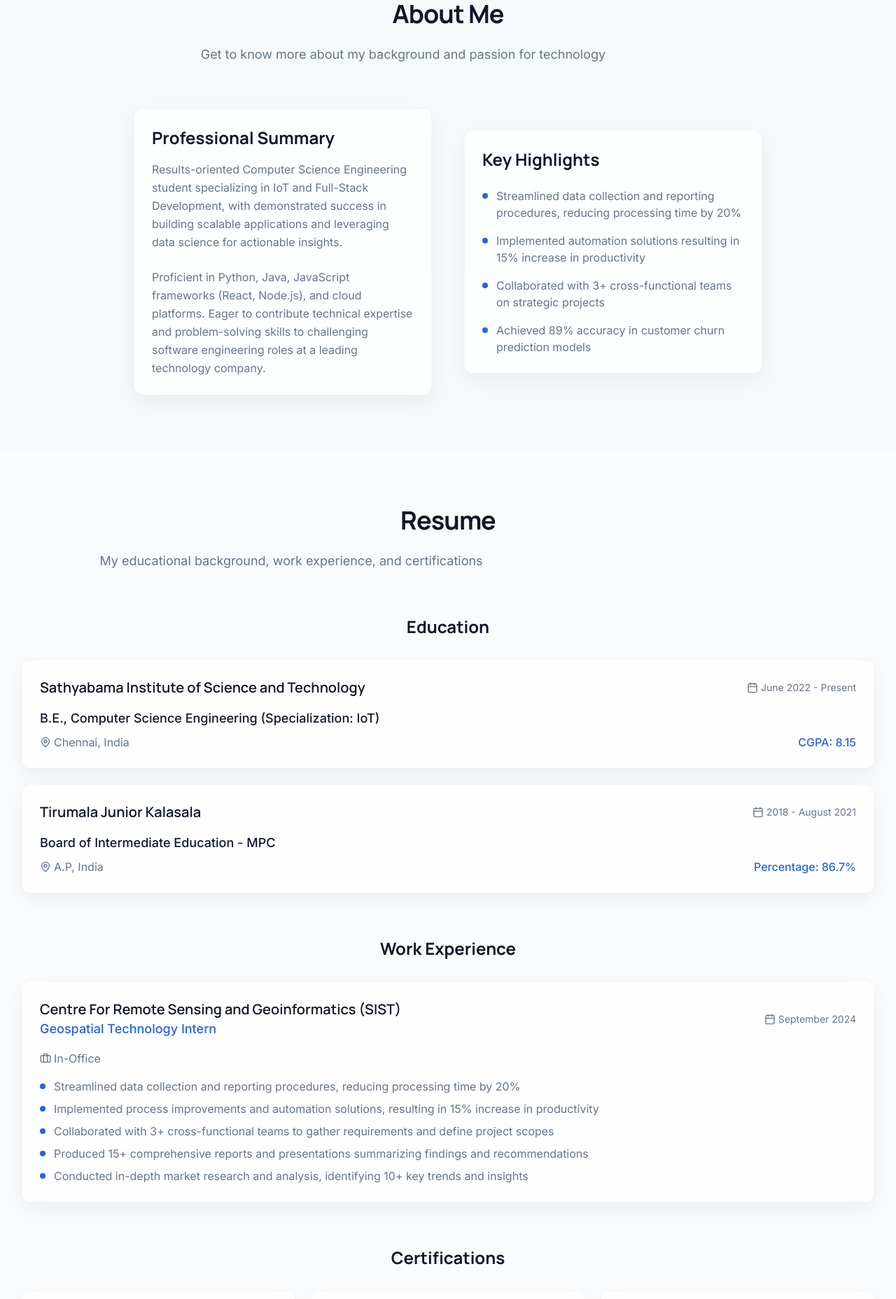
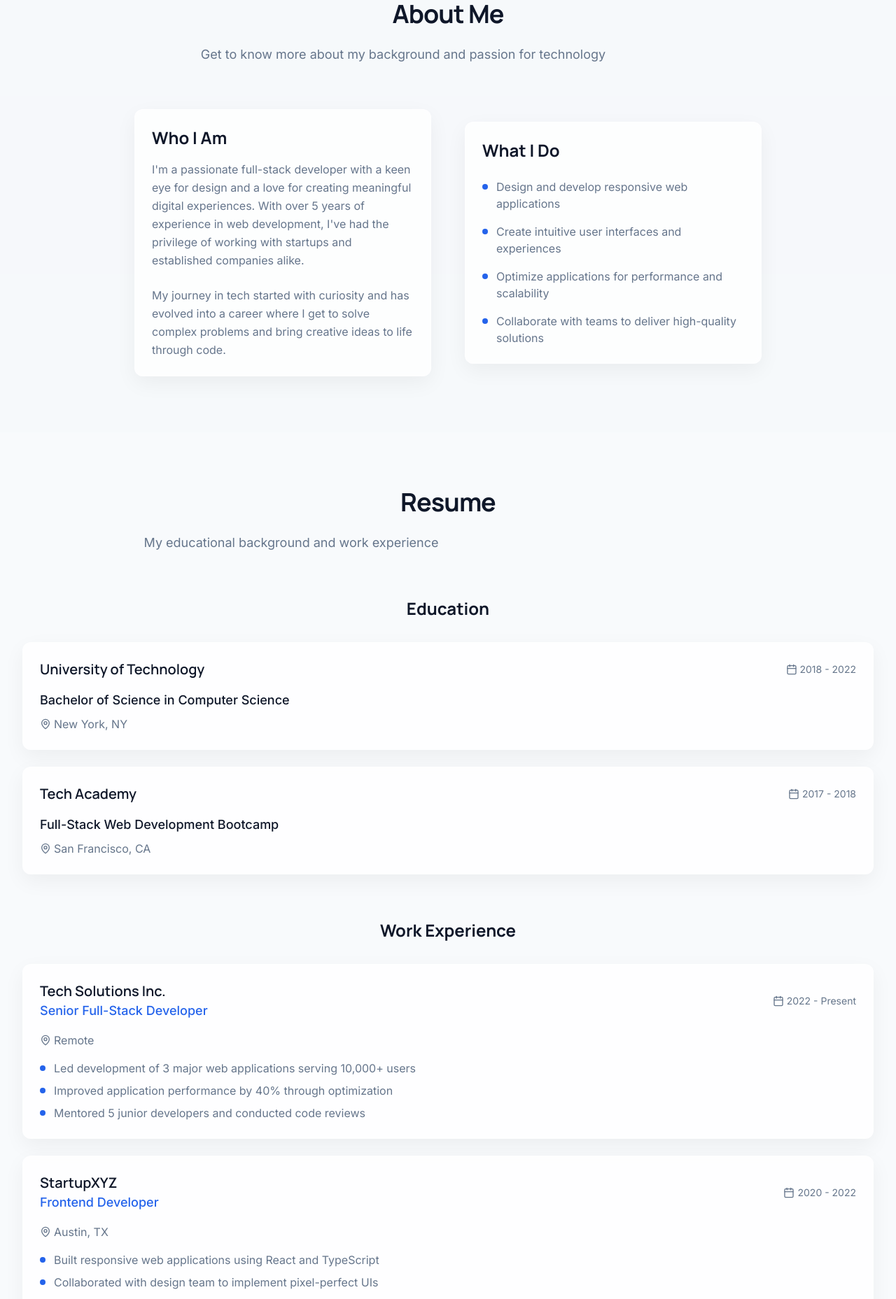
Before and after one commit to SANKEERTH569/Sankeerth_Portfolio, a React (Vite) app: page / in a window 1280 px wide. Shown: the part 880-2737 px from the top of the page at 70% size. Built offline with nearby package versions, Linux system fonts and the light colour scheme.

Commit message:
Revert to original content
Reverts the changes made to the content of the portfolio website, restoring it to its previous state.

```diff
--- a/src/components/About.tsx
+++ b/src/components/About.tsx
@@ -23,38 +23,38 @@ const About: React.FC = () => {
         <div className="grid grid-cols-1 lg:grid-cols-2 gap-12 items-center">
           <div className="reveal" data-direction="left">
             <div className="card-glass">
-              <h3 className="font-display text-2xl font-bold mb-4">Professional Summary</h3>
+              <h3 className="font-display text-2xl font-bold mb-4">Who I Am</h3>
               <p className="text-muted-foreground leading-relaxed mb-6">
-                Results-oriented Computer Science Engineering student specializing in IoT and Full-Stack Development,
-                with demonstrated success in building scalable applications and leveraging data science for actionable insights.
+                I'm a passionate full-stack developer with a keen eye for design and a love for creating
+                meaningful digital experiences. With over 5 years of experience in web development,
+                I've had the privilege of working with startups and established companies alike.
               </p>
               <p className="text-muted-foreground leading-relaxed">
-                Proficient in Python, Java, JavaScript frameworks (React, Node.js), and cloud platforms.
-                Eager to contribute technical expertise and problem-solving skills to challenging software engineering
-                roles at a leading technology company.
+                My journey in tech started with curiosity and has evolved into a career where I get to
+                solve complex problems and bring creative ideas to life through code.
               </p>
             </div>
           </div>
 
           <div className="reveal" data-direction="right">
             <div className="card-glass">
-              <h3 className="font-display text-2xl font-bold mb-6">Key Highlights</h3>
+              <h3 className="font-display text-2xl font-bold mb-6">What I Do</h3>
               <ul className="space-y-4">
                 <li className="flex items-start">
                   <div className="w-2 h-2 bg-primary rounded-full mt-2 mr-3 flex-shrink-0"></div>
-                  <span className="text-muted-foreground">Streamlined data collection and reporting procedures, reducing processing time by 20%</span>
+                  <span className="text-muted-foreground">Design and develop responsive web applications</span>
                 </li>
                 <li className="flex items-start">
                   <div className="w-2 h-2 bg-primary rounded-full mt-2 mr-3 flex-shrink-0"></div>
-                  <span className="text-muted-foreground">Implemented automation solutions resulting in 15% increase in productivity</span>
+                  <span className="text-muted-foreground">Create intuitive user interfaces and experiences</span>
                 </li>
                 <li className="flex items-start">
                   <div className="w-2 h-2 bg-primary rounded-full mt-2 mr-3 flex-shrink-0"></div>
-                  <span className="text-muted-foreground">Collaborated with 3+ cross-functional teams on strategic projects</span>
+                  <span className="text-muted-foreground">Optimize applications for performance and scalability</span>
                 </li>
                 <li className="flex items-start">
                   <div className="w-2 h-2 bg-primary rounded-full mt-2 mr-3 flex-shrink-0"></div>
-                  <span className="text-muted-foreground">Achieved 89% accuracy in customer churn prediction models</span>
+                  <span className="text-muted-foreground">Collaborate with teams to deliver high-quality solutions</span>
                 </li>
               </ul>
             </div>
--- a/src/components/Contact.tsx
+++ b/src/components/Contact.tsx
@@ -15,31 +15,31 @@ const Contact: React.FC = () => {
     {
       icon: <Mail className="w-5 h-5" />,
       label: "Email",
-      value: "sankeerthbalabhadra@gmail.com",
-      href: "mailto:sankeerthbalabhadra@gmail.com"
+      value: "john@example.com",
+      href: "mailto:john@example.com"
     },
     {
       icon: <Phone className="w-5 h-5" />,
       label: "Phone",
-      value: "+91 9398958886",
-      href: "tel:+919398958886"
+      value: "+1 (555) 123-4567",
+      href: "tel:+15551234567"
     },
     {
       icon: <Linkedin className="w-5 h-5" />,
       label: "LinkedIn",
-      value: "LinkedIn Profile",
+      value: "linkedin.com/in/johndoe",
       href: "#"
     },
     {
       icon: <Github className="w-5 h-5" />,
       label: "GitHub",
-      value: "GitHub Profile",
+      value: "github.com/johndoe",
       href: "#"
     },
     {
       icon: <MapPin className="w-5 h-5" />,
       label: "Location",
-      value: "Chennai, India",
+      value: "New York, NY",
       href: "#"
     }
   ];
@@ -50,7 +50,7 @@ const Contact: React.FC = () => {
         <div className="text-center mb-16">
           <h2 className="section-title reveal" data-direction="up">Get In Touch</h2>
           <p className="section-subtitle reveal" data-direction="up" style={{ transitionDelay: '0.1s' }}>
-            Let's connect and discuss opportunities to work together
+            Let's connect and discuss opportunities
           </p>
         </div>
 
@@ -83,19 +83,19 @@ const Contact: React.FC = () => {
               <h3 className="font-display text-2xl font-bold mb-6">Let's Work Together</h3>
               <p className="text-muted-foreground leading-relaxed mb-6">
                 I'm always interested in new opportunities and exciting projects.
-                Whether you're looking for a full-stack developer, a data science enthusiast,
-                or someone passionate about IoT solutions, I'd love to hear from you.
+                Whether you need a website, web application, or just want to chat about tech,
+                I'd love to hear from you.
               </p>
               <p className="text-muted-foreground leading-relaxed mb-8">
                 Feel free to reach out through any of the contact methods listed,
                 and I'll get back to you as soon as possible.
               </p>
               <a
-                href="mailto:sankeerthbalabhadra@gmail.com"
+                href="mailto:john@example.com"
                 className="btn-primary inline-flex items-center gap-2"
               >
                 <Mail className="w-4 h-4" />
-                Send Email
+                Send Message
               </a>
             </div>
           </div>
--- a/src/components/Projects.tsx
+++ b/src/components/Projects.tsx
@@ -1,6 +1,6 @@
 
 import React, { useEffect } from 'react';
-import { ExternalLink, Github, Calendar } from 'lucide-react';
+import { ExternalLink, Github } from 'lucide-react';
 import { useRevealAnimation } from '../utils/animations';
 
 const Projects: React.FC = () => {
@@ -13,67 +13,23 @@ const Projects: React.FC = () => {
 
   const projects = [
     {
-      title: "Intelligent Crop Recommendation Model",
-      period: "December 2023 - February 2024",
-      description: "Engineered an IoT-based smart agricultural system using Python (Scikit-Learn) and environmental sensors to provide real-time, data-driven crop recommendations via an Android application.",
-      technologies: ["Python", "Scikit-Learn", "IoT", "Android Studio", "Machine Learning"],
-      achievements: [
-        "Achieved significant accuracy in real-time crop suggestions by integrating sensor data",
-        "Improved farming decision-making efficiency and sustainability",
-        "Leveraged data-driven insights to optimize agricultural productivity"
-      ],
+      title: "E-Commerce Platform",
+      description: "A full-stack e-commerce solution built with React, Node.js, and PostgreSQL. Features include user authentication, product management, shopping cart, and payment integration.",
+      technologies: ["React", "Node.js", "PostgreSQL", "Stripe", "Tailwind CSS"],
       github: "#",
       demo: "#"
     },
     {
-      title: "Enhancing CAPTCHA Security with Privacy-Preserving ML",
-      period: "September 2023 - October 2023",
-      description: "Developed a privacy-preserving machine learning model (using Random Forest) integrated with JavaScript behavioral analytics to enhance CAPTCHA security.",
-      technologies: ["Python", "Random Forest", "JavaScript", "Flask", "PostgreSQL", "Postman"],
-      achievements: [
-        "Achieved 31% improvement in bot detection accuracy",
-        "Incorporated privacy-preserving techniques for secure data usage",
-        "Increased CAPTCHA bypass resistance by 31%"
-      ],
+      title: "Task Management App",
+      description: "A collaborative task management application with real-time updates, drag-and-drop functionality, and team collaboration features.",
+      technologies: ["Next.js", "Socket.io", "MongoDB", "TypeScript"],
       github: "#",
       demo: "#"
     },
     {
-      title: "Hospital Management System",
-      period: "July 2023 - August 2023",
-      description: "Architected and developed a full-stack Hospital Management System featuring secure user authentication (JWT) and role-based access control.",
-      technologies: ["React TS", "Node.js", "Flask", "PostgreSQL", "JWT"],
-      achievements: [
-        "Improved operational efficiency by 40%",
-        "Implemented secure authentication and optimized data flow",
-        "Facilitated streamlined hospital workflows"
-      ],
-      github: "#",
-      demo: "#"
-    },
-    {
-      title: "Churn Prediction System",
-      period: "July 2023 - August 2023",
-      description: "Designed and implemented a customer churn prediction model using Logistic Regression and Scikit-Learn, achieving 89% accuracy on telecom customer data.",
-      technologies: ["Python", "Logistic Regression", "Scikit-Learn", "Data Analysis"],
-      achievements: [
-        "Achieved 89% accuracy in churn prediction",
-        "Enhanced customer retention strategies",
-        "Delivered actionable insights to stakeholders"
-      ],
-      github: "#",
-      demo: "#"
-    },
-    {
-      title: "B2B Inventory and Order Management System",
-      period: "July 2023 - August 2023",
-      description: "Built a real-time B2B inventory and order management web application using the MERN stack, incorporating JWT authentication.",
-      technologies: ["MongoDB", "Express.js", "React.js", "Node.js", "JWT"],
-      achievements: [
-        "Achieved 98% uptime with real-time tracking features",
-        "Enhanced user experience with secure login and dynamic analytics",
-        "Reduced manual errors by 45%"
-      ],
+      title: "Weather Dashboard",
+      description: "A responsive weather dashboard that displays current weather and forecasts with beautiful data visualizations and location-based services.",
+      technologies: ["Vue.js", "Chart.js", "OpenWeather API", "CSS3"],
       github: "#",
       demo: "#"
     }
@@ -82,56 +38,30 @@ const Projects: React.FC = () => {
   return (
     <section id="projects" className="section-container bg-secondary/30">
       <div className="text-center mb-16">
-        <h2 className="section-title reveal" data-direction="up">Projects</h2>
+        <h2 className="section-title reveal" data-direction="up">Featured Projects</h2>
         <p className="section-subtitle reveal" data-direction="up" style={{ transitionDelay: '0.1s' }}>
-          A showcase of my technical projects and achievements
+          Some of the projects I've worked on recently
         </p>
       </div>
 
-      <div className="grid grid-cols-1 lg:grid-cols-2 gap-8">
+      <div className="grid grid-cols-1 md:grid-cols-2 lg:grid-cols-3 gap-8">
         {projects.map((project, index) => (
-          <div key={index} className="reveal" data-direction="up" style={{ transitionDelay: `${index * 0.1}s` }}>
-            <div className="card-glass h-full flex flex-col">
-              <div className="flex-1">
-                <div className="flex items-center justify-between mb-4">
-                  <h3 className="font-display text-xl font-bold">{project.title}</h3>
-                  <div className="flex items-center text-muted-foreground text-sm">
-                    <Calendar className="w-4 h-4 mr-1" />
-                    {project.period}
-                  </div>
-                </div>
-
+          <div key={index} className="reveal card-glass" data-direction="up" style={{ transitionDelay: `${index * 0.1}s` }}>
+            <h3 className="font-display text-xl font-bold mb-4">{project.title}</h3>
             <p className="text-muted-foreground mb-4 leading-relaxed">
               {project.description}
             </p>
-
-                <div className="mb-4">
-                  <h4 className="font-medium mb-2">Key Achievements:</h4>
-                  <ul className="space-y-1">
-                    {project.achievements.map((achievement, achievementIndex) => (
-                      <li key={achievementIndex} className="flex items-start text-sm">
-                        <div className="w-1.5 h-1.5 bg-primary rounded-full mt-2 mr-2 flex-shrink-0"></div>
-                        <span className="text-muted-foreground">{achievement}</span>
-                      </li>
-                    ))}
-                  </ul>
-                </div>
-
-                <div className="mb-6">
-                  <div className="flex flex-wrap gap-2">
+            <div className="flex flex-wrap gap-2 mb-6">
               {project.technologies.map((tech, techIndex) => (
                 <span
                   key={techIndex}
-                        className="px-3 py-1 bg-primary/10 text-primary text-xs rounded-full font-medium"
+                  className="px-3 py-1 bg-primary/10 text-primary text-sm rounded-full font-medium"
                 >
                   {tech}
                 </span>
               ))}
             </div>
-                </div>
-              </div>
-
-              <div className="flex gap-4 pt-4 border-t border-border">
+            <div className="flex gap-4">
               <a
                 href={project.github}
                 className="flex items-center gap-2 text-muted-foreground hover:text-primary transition-colors"
@@ -148,7 +78,6 @@ const Projects: React.FC = () => {
               </a>
             </div>
           </div>
-          </div>
         ))}
       </div>
     </section>
--- a/src/components/Resume.tsx
+++ b/src/components/Resume.tsx
@@ -1,6 +1,6 @@
 
 import React, { useEffect } from 'react';
-import { Calendar, MapPin, Award, Briefcase } from 'lucide-react';
+import { Calendar, MapPin } from 'lucide-react';
 import { useRevealAnimation } from '../utils/animations';
 
 const Resume: React.FC = () => {
@@ -13,55 +13,41 @@ const Resume: React.FC = () => {
 
   const education = [
     {
-      institution: "Sathyabama Institute of Science and Technology",
-      degree: "B.E., Computer Science Engineering (Specialization: IoT)",
-      period: "June 2022 - Present",
-      location: "Chennai, India",
-      grade: "CGPA: 8.15"
+      institution: "University of Technology",
+      degree: "Bachelor of Science in Computer Science",
+      period: "2018 - 2022",
+      location: "New York, NY"
     },
     {
-      institution: "Tirumala Junior Kalasala",
-      degree: "Board of Intermediate Education - MPC",
-      period: "2018 - August 2021",
-      location: "A.P, India",
-      grade: "Percentage: 86.7%"
+      institution: "Tech Academy",
+      degree: "Full-Stack Web Development Bootcamp",
+      period: "2017 - 2018",
+      location: "San Francisco, CA"
     }
   ];
 
   const workExperience = [
     {
-      company: "Centre For Remote Sensing and Geoinformatics (SIST)",
-      position: "Geospatial Technology Intern",
-      period: "September 2024",
-      location: "In-Office",
+      company: "Tech Solutions Inc.",
+      position: "Senior Full-Stack Developer",
+      period: "2022 - Present",
+      location: "Remote",
       achievements: [
-        "Streamlined data collection and reporting procedures, reducing processing time by 20%",
-        "Implemented process improvements and automation solutions, resulting in 15% increase in productivity",
-        "Collaborated with 3+ cross-functional teams to gather requirements and define project scopes",
-        "Produced 15+ comprehensive reports and presentations summarizing findings and recommendations",
-        "Conducted in-depth market research and analysis, identifying 10+ key trends and insights"
+        "Led development of 3 major web applications serving 10,000+ users",
+        "Improved application performance by 40% through optimization",
+        "Mentored 5 junior developers and conducted code reviews"
       ]
-    }
-  ];
-
-  const certifications = [
-    {
-      name: "Oracle Fusion Cloud Applications HCM Foundations Associate",
-      issuer: "Oracle",
-      date: "March 2023",
-      description: "Validated foundational knowledge of Oracle Fusion HCM Cloud modules and core HR configurations"
     },
     {
-      name: "Software Conceptual Design",
-      issuer: "NPTEL",
-      date: "March 2023",
-      description: "Solidified understanding of software design principles, architectural patterns, and system modeling"
-    },
-    {
-      name: "Data Science",
-      issuer: "Teachnook",
-      date: "March 2023",
-      description: "Mastered core data science techniques including data preprocessing, visualization, and supervised ML model development"
+      company: "StartupXYZ",
+      position: "Frontend Developer",
+      period: "2020 - 2022",
+      location: "Austin, TX",
+      achievements: [
+        "Built responsive web applications using React and TypeScript",
+        "Collaborated with design team to implement pixel-perfect UIs",
+        "Reduced bundle size by 30% through code splitting and optimization"
+      ]
     }
   ];
 
@@ -70,7 +56,7 @@ const Resume: React.FC = () => {
       <div className="text-center mb-16">
         <h2 className="section-title reveal" data-direction="up">Resume</h2>
         <p className="section-subtitle reveal" data-direction="up" style={{ transitionDelay: '0.1s' }}>
-          My educational background, work experience, and certifications
+          My educational background and work experience
         </p>
       </div>
 
@@ -89,14 +75,9 @@ const Resume: React.FC = () => {
                   </div>
                 </div>
                 <p className="text-lg font-medium mb-2">{edu.degree}</p>
-                <div className="flex flex-col sm:flex-row sm:items-center sm:justify-between text-muted-foreground">
-                  <div className="flex items-center">
-                    <MapPin className="w-4 h-4 mr-1" />
-                    {edu.location}
-                  </div>
-                  <div className="font-medium text-primary mt-1 sm:mt-0">
-                    {edu.grade}
-                  </div>
+                <div className="flex items-center text-muted-foreground">
+                  <MapPin className="w-4 h-4 mr-1" />
+                  {edu.location}
                 </div>
               </div>
             ))}
@@ -120,7 +101,7 @@ const Resume: React.FC = () => {
                   </div>
                 </div>
                 <div className="flex items-center text-muted-foreground mb-4">
-                  <Briefcase className="w-4 h-4 mr-1" />
+                  <MapPin className="w-4 h-4 mr-1" />
                   {work.location}
                 </div>
                 <ul className="space-y-2">
@@ -135,24 +116,6 @@ const Resume: React.FC = () => {
             ))}
           </div>
         </div>
-
-        {/* Certifications */}
-        <div className="reveal" data-direction="up" style={{ transitionDelay: '0.4s' }}>
-          <h3 className="font-display text-2xl font-bold mb-8 text-center">Certifications</h3>
-          <div className="grid grid-cols-1 md:grid-cols-2 lg:grid-cols-3 gap-6">
-            {certifications.map((cert, index) => (
-              <div key={index} className="card-glass">
-                <div className="flex items-start mb-3">
-                  <Award className="w-5 h-5 text-primary mt-1 mr-2 flex-shrink-0" />
-                  <h4 className="font-display text-lg font-semibold leading-tight">{cert.name}</h4>
-                </div>
-                <p className="text-primary font-medium mb-2">{cert.issuer}</p>
-                <p className="text-muted-foreground text-sm mb-3">{cert.date}</p>
-                <p className="text-muted-foreground text-sm">{cert.description}</p>
-              </div>
-            ))}
-          </div>
-        </div>
       </div>
     </section>
   );
--- a/src/components/Skills.tsx
+++ b/src/components/Skills.tsx
@@ -1,6 +1,5 @@
 
 import React, { useEffect } from 'react';
-import { Code, Database, Cloud, Wrench, Users, Globe, Cpu, BarChart3 } from 'lucide-react';
 import { useRevealAnimation } from '../utils/animations';
 
 const Skills: React.FC = () => {
@@ -13,44 +12,16 @@ const Skills: React.FC = () => {
 
   const skillCategories = [
     {
-      icon: <Code className="w-6 h-6" />,
-      title: "Programming Languages",
-      skills: ["Python", "Java", "JavaScript", "TypeScript", "SQL", "HTML5", "CSS"]
+      title: "Frontend",
+      skills: ["React", "TypeScript", "Next.js", "Tailwind CSS", "Vue.js", "JavaScript"]
     },
     {
-      icon: <Globe className="w-6 h-6" />,
-      title: "Frameworks & Libraries",
-      skills: ["React.js", "Node.js", "Express.js", "Flask", "Pandas", "NumPy", "Scikit-Learn"]
+      title: "Backend",
+      skills: ["Node.js", "Python", "PostgreSQL", "MongoDB", "Express", "FastAPI"]
     },
     {
-      icon: <Database className="w-6 h-6" />,
-      title: "Databases",
-      skills: ["PostgreSQL", "MySQL", "MongoDB", "MongoDB Atlas"]
-    },
-    {
-      icon: <Wrench className="w-6 h-6" />,
-      title: "Tools & Platforms",
-      skills: ["Git", "Docker", "VS Code", "Jupyter Notebook", "Postman", "Android Studio"]
-    },
-    {
-      icon: <Cloud className="w-6 h-6" />,
-      title: "Cloud & OS",
-      skills: ["Linux (Red Hat)", "Windows", "Oracle Cloud", "OCI Foundations"]
-    },
-    {
-      icon: <Cpu className="w-6 h-6" />,
-      title: "Technologies",
-      skills: ["Machine Learning", "IoT", "Full Stack Development", "Data Science"]
-    },
-    {
-      icon: <BarChart3 className="w-6 h-6" />,
-      title: "Analytics & Visualization",
-      skills: ["Power BI", "Matplotlib", "Data Visualization", "Statistical Analysis"]
-    },
-    {
-      icon: <Users className="w-6 h-6" />,
-      title: "Soft Skills",
-      skills: ["Team Work", "Communication", "Problem Solving", "Leadership"]
+      title: "Tools & Others",
+      skills: ["Git", "Docker", "AWS", "Figma", "Linux", "CI/CD"]
     }
   ];
 
@@ -58,31 +29,26 @@ const Skills: React.FC = () => {
     <section id="skills" className="section-container">
       <div className="max-w-6xl mx-auto">
         <div className="text-center mb-16">
-          <h2 className="section-title reveal" data-direction="up">Technical Skills</h2>
+          <h2 className="section-title reveal" data-direction="up">Skills & Technologies</h2>
           <p className="section-subtitle reveal" data-direction="up" style={{ transitionDelay: '0.1s' }}>
-            A comprehensive overview of my technical expertise and competencies
+            The tools and technologies I work with
           </p>
         </div>
 
-        <div className="grid grid-cols-1 md:grid-cols-2 lg:grid-cols-3 xl:grid-cols-4 gap-8">
+        <div className="grid grid-cols-1 md:grid-cols-3 gap-8">
           {skillCategories.map((category, index) => (
             <div
               key={category.title}
-              className="reveal card-glass group hover:shadow-lg transition-all duration-300"
+              className="reveal card-glass"
               data-direction="up"
               style={{ transitionDelay: `${0.1 * index}s` }}
             >
-              <div className="flex items-center mb-4">
-                <div className="text-primary mr-3 group-hover:scale-110 transition-transform duration-300">
-                  {category.icon}
-                </div>
-                <h3 className="font-display font-semibold text-lg">{category.title}</h3>
-              </div>
+              <h3 className="font-display font-semibold text-xl mb-4">{category.title}</h3>
               <div className="flex flex-wrap gap-2">
                 {category.skills.map((skill, skillIndex) => (
                   <span
                     key={skill}
-                    className="px-3 py-1 bg-primary/10 text-primary rounded-full text-sm font-medium hover:bg-primary/20 transition-colors cursor-default"
+                    className="px-3 py-1 bg-primary/10 text-primary rounded-full text-sm font-medium"
                   >
                     {skill}
                   </span>
```
Also changed, not shown: src/components/Hero.tsx (+5 -6 lines). Lines whose indentation alone changed are shown as unchanged.
